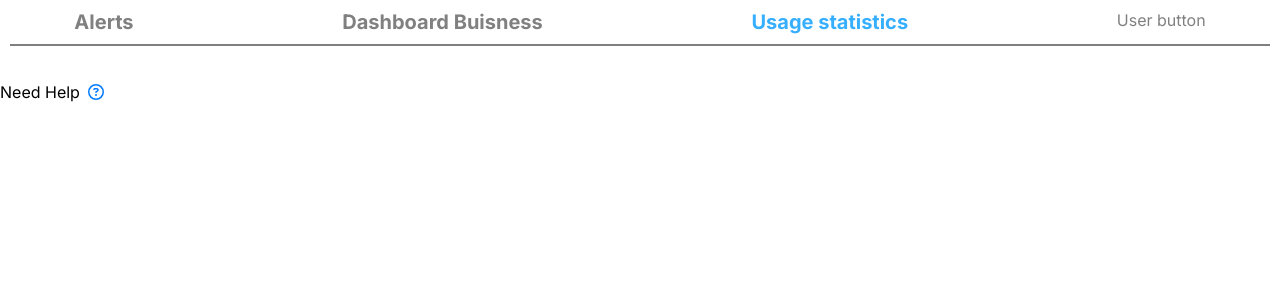
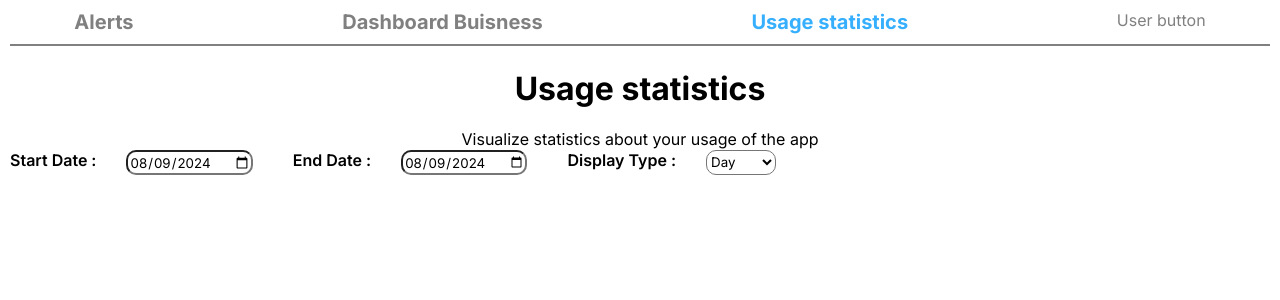
Before and after one commit to Florian-Curier/pipedrivechat-frontend, a Next.js app: page /stats in a window 1280 px wide. Shown: the top 300 px of the page. Built offline with nearby package versions, Linux system fonts and the light colour scheme.

Commit message:
compostant date filters sur ecran stats

```diff
--- /dev/null
+++ b/components/DateFilters.js
@@ -0,0 +1,42 @@
+import styles from '../styles/DateFilers.module.css'
+import { useState } from 'react';
+
+function DateFilters () {
+
+    const [startDate , setStartDate] = useState('2024-08-09')
+    const [endDate , setEndDate] = useState('2024-08-09')
+    const [displayType, setDisplayType] = useState('')
+
+    console.log('start' ,startDate ,'end ' ,endDate , 'display ' , displayType)
+
+    return (
+
+
+
+        <div className={styles.container}>
+
+
+            <span className={styles.keyName} >Start Date :</span>
+            <input type="date" className={styles.keyValue} value={startDate} onChange={(e) => setStartDate(e.target.value)}/>
+            <span className={styles.keyName}>End Date :</span>
+            <input type="date" className={styles.keyValue} value={endDate} onChange={(e) => setEndDate(e.target.value)}/>
+
+            <span className={styles.keyName}> Display Type :</span>
+            <select className={styles.keyValue} onChange={(e) => setDisplayType(e.target.value)}>
+                <option value="Day">Day</option>
+                <option value="Week">Week</option>
+                <option value="Month">Month</option>
+                <option value="Quarter">Quarter</option>
+                <option value="Year">Year</option>
+            </select>
+
+
+
+        </div>
+
+
+
+    )
+}
+
+export default DateFilters;
--- a/components/Stats.js
+++ b/components/Stats.js
@@ -1,4 +1,5 @@
 import styles from '../styles/Stats.module.css'
+import DateFilters from './DateFilters';
 
 
 function Stats() {
@@ -6,10 +7,10 @@ function Stats() {
         <div className={styles.container}>
             <div className={styles.header}>
                 <h1>Usage statistics</h1>
-                <p>Visualize statistics about your usage of the app</p>
+                <span>Visualize statistics about your usage of the app</span>
             </div>
 
-            {/* Ici il y aura le composant périod */}
+            <DateFilters/>
 
             <div>
                 {/* La liste des composants charts */}
--- a/pages/stats.js
+++ b/pages/stats.js
@@ -1,11 +1,10 @@
 import Stats from '../components/Stats'
-import ModaleHelp from '../components/ModalHelp';
 
 
 
 function StatsPage () {
-    // return <Stats />
-return <ModaleHelp />
+
+return <Stats />
 }
 
 export default StatsPage;
--- /dev/null
+++ b/styles/DateFilers.module.css
@@ -0,0 +1,25 @@
+.container {
+    display: flex;
+    justify-content: flex-start;
+    width: 90vw;
+    height: 10vh;
+    margin: 20;
+}
+
+.keyName {
+
+    font-weight: 600;
+    margin-left: 10px;
+    margin-right: 30px;
+
+}
+
+
+.keyValue{
+    font-family: 'Inter';
+    background-color: white;
+    height: 25px;
+    border-radius: 10px;
+    margin-right: 30px;
+    margin-bottom : 10px;
+}
--- a/styles/Stats.module.css
+++ b/styles/Stats.module.css
@@ -2,6 +2,11 @@
 
 } */
 
-.header p{
-    font-weight: bold;
+.header{
+    display: flex;
+    flex-direction: column;
+    justify-content: center;
+    align-items: center;
+    height: 8vh;
+    margin-bottom: 20px;
 }
```
